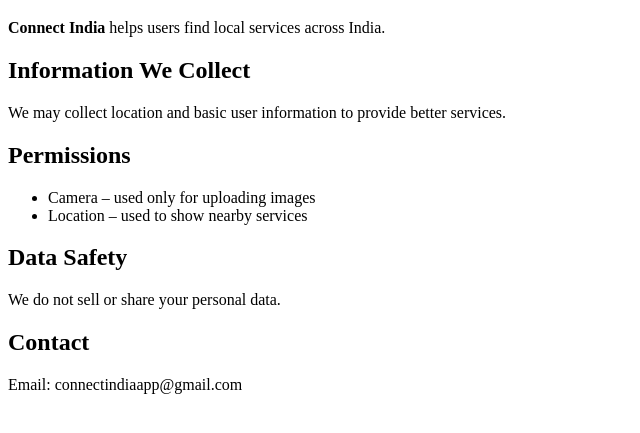
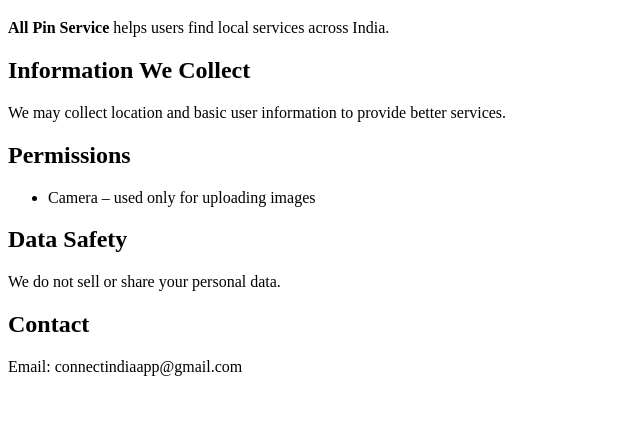
Before and after one commit to pujara403/connect-india-privacy-policy, a plain HTML site: page index.html in a window 1280 px wide. Shown: the part 61-494 px from the top of the page, without its empty margins (0-640 px from the left). Drawn offline with Linux system fonts and the light colour scheme.

Commit message:
Update index.html

```diff
--- a/index.html
+++ b/index.html
@@ -1,13 +1,13 @@
 <!DOCTYPE html>
 <html>
 <head>
-    <title>Privacy Policy - Connect India</title>
+    <title>Privacy Policy - All PIN Service App</title>
 </head>
 <body>
 
 <h1>Privacy Policy</h1>
 
-<p><strong>Connect India</strong> helps users find local services across India.</p>
+<p><strong>All Pin Service</strong> helps users find local services across India.</p>
 
 <h2>Information We Collect</h2>
 <p>We may collect location and basic user information to provide better services.</p>
@@ -15,7 +15,6 @@
 <h2>Permissions</h2>
 <ul>
     <li>Camera – used only for uploading images</li>
-    <li>Location – used to show nearby services</li>
 </ul>
 
 <h2>Data Safety</h2>
```
